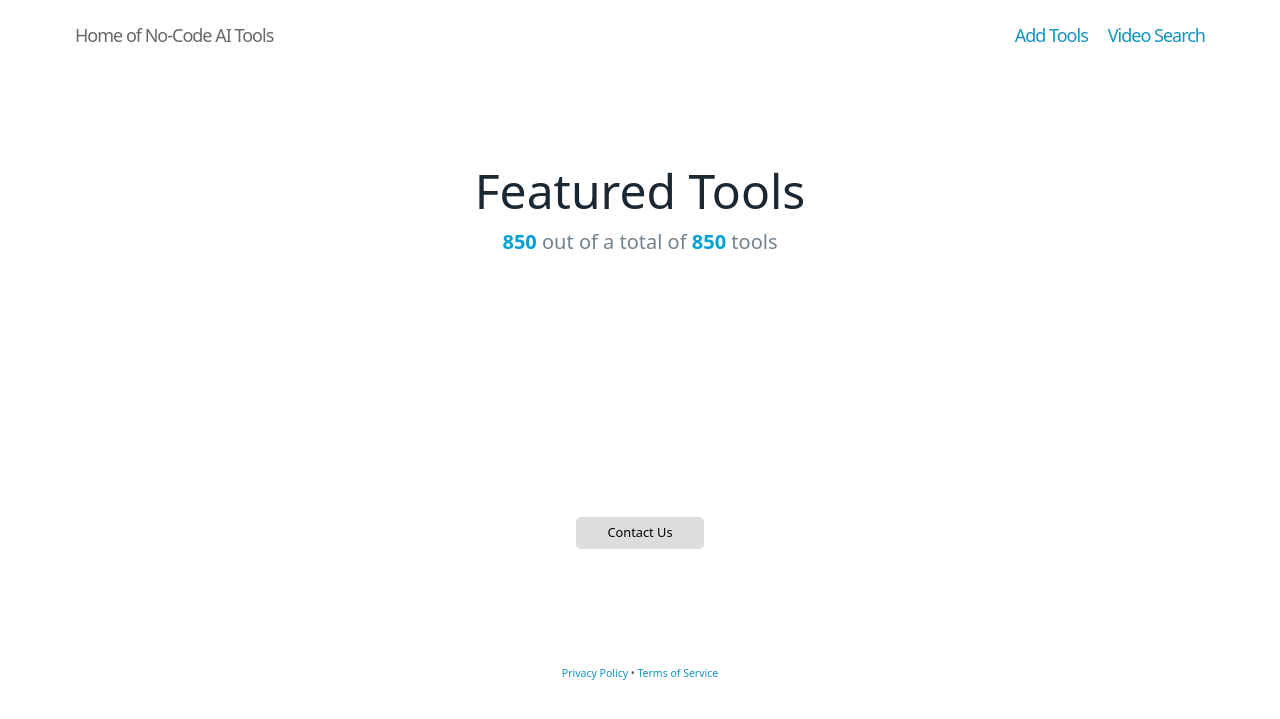
After one commit to enoduor/aiFlourish, a Django app: page /filtered-videos/ in a window 1280 px wide. The commit adds this page. Shown: the top 719 px of the page. Run offline with Django 4.2, Linux system fonts and the light colour scheme; data that the repository does not hold is empty.

Commit message:
update filtered videos

```diff
--- a/Ericks/settings.py
+++ b/Ericks/settings.py
@@ -26,7 +26,7 @@ SECRET_KEY = 'django-insecure-my4$fo99mqhay0)3hd@6q^$i*e0%a_86m_qgih9rbp_=a(!^=4
 DEBUG = True
 
 ALLOWED_HOSTS = ['aitools.oduor.net']
-#ALLOWED_HOSTS = ['.oduor.net','aitools.oduor.net','0353-102-216-86-62.ngrok-free.app', 'localhost', '127.0.0.1', '3.128.156.10']
+ALLOWED_HOSTS = ['.oduor.net','aitools.oduor.net','0353-102-216-86-62.ngrok-free.app', 'localhost', '127.0.0.1', '3.128.156.10']
 
 
 # Application definition
--- /dev/null
+++ b/Oduor/templates/filtered_video.html
@@ -0,0 +1,47 @@
+{% extends 'index.html'%}
+
+{%block main%}
+<main class="container" >
+    <hgroup class="head">
+        <!-- <div class="spacer3"></div> -->
+        <h1 style="font-size: 48px; font-weight: normal;" >Featured Tools</h1>
+        <!-- <h2>Explore our curated list of AI tools.</h2> -->
+
+            <h2> <b style="color: rgb(4, 161, 213);">{{ c_count }} </b>out of a total of <b style="color: rgb(4, 161, 213);">{{ count }} </b>tools</h2>
+
+    </hgroup>
+<div class="tools-container" >
+
+</div>
+<main class="container" >
+    <div class="featured-tools-container" >
+        {% for Detail in Details %}
+        <a href= "{{ Detail.youtube_link }}"><div class="featured-tools-list-item">{{Detail.name_of_tool}}</div></a>
+        {% endfor %}
+    </div>
+  </div>
+
+</main>
+</main>
+{% endblock %}
+
+ {% block container %}
+  <main class="container" >
+    <div class="apply-filter-btn" >
+        <a href="https://forms.gle/kT4cvWi76UwEu6A1A" style="text-decoration: none;">
+         <button id="filter_btn"  style="color: black; background-color: #ddd;">Contact Us </button>
+        </a>
+     </div>
+</main>
+{% endblock %}
+
+{% block Subscribe %}
+
+{% endblock %}
+{% block footer %}
+<div class="footer">
+    <small>
+        <a href="https://www.umso.com/dpa">Privacy Policy</a> • <a href="#">Terms of Service</a>
+    </small>
+</div>
+{% endblock %}
--- a/Oduor/urls.py
+++ b/Oduor/urls.py
@@ -10,4 +10,5 @@ urlpatterns = [
      path('tool/<int:stuff_id>/', views.ToolDetail, name='tool'),
      path('video/', views.VideoView, name = 'videos'),
      path('filtered-tools/', views.filtered_tools, name='filtered_tools'),
+     path('filtered-videos/', views.filtered_video, name='filtered_video'),
 ]
--- a/Oduor/views.py
+++ b/Oduor/views.py
@@ -140,9 +140,17 @@ def VideoView(request):
     categories = category.objects.all()
     selected_categories = request.GET.getlist('categories[]', [])
 
+    t_count = stuffs.objects.count()
+    count = t_count + 850
+
+    # if selected_categories:
+    #     Details = Details.filter(categories__name__in=selected_categories).distinct()
 
     if selected_categories:
         Details = Details.filter(categories__name__in=selected_categories).distinct()
+        c_count = Details.count()
+    else:
+        c_count = count
 
 
     # Search functionality for Stuffs
@@ -151,5 +159,26 @@ def VideoView(request):
     if search_query:
         Details = Details.filter(Q(name_of_tool__icontains=search_query) )
 
-    context = {'Details': Details, 'categories': categories}
+    context = {'Details': Details, 'categories': categories, 'count':count, 'c_count':c_count }
     return render(request,'video.html',context)
+
+def filtered_video(request):
+    Details = stuffs.objects.all()
+    selected_categories = request.GET.getlist('categories[]', [])
+    # count functionality
+    t_count = stuffs.objects.count()
+    count = t_count + 850
+
+    if selected_categories:
+        Details = Details.filter(categories__name__in=selected_categories).distinct()
+        c_count = Details.count()
+    else:
+        c_count = count
+
+    search_query = request.GET.get('search')
+
+    if search_query:
+        Details = Details.filter(Q(name_of_tool__icontains=search_query))
+
+    context = {'Details': Details, 'count':count, 'c_count':c_count}
+    return render(request, 'filtered_video.html', context)
```
Also changed, not shown: Oduor/templates/video.html (+61 -0 lines), 2 other files.
